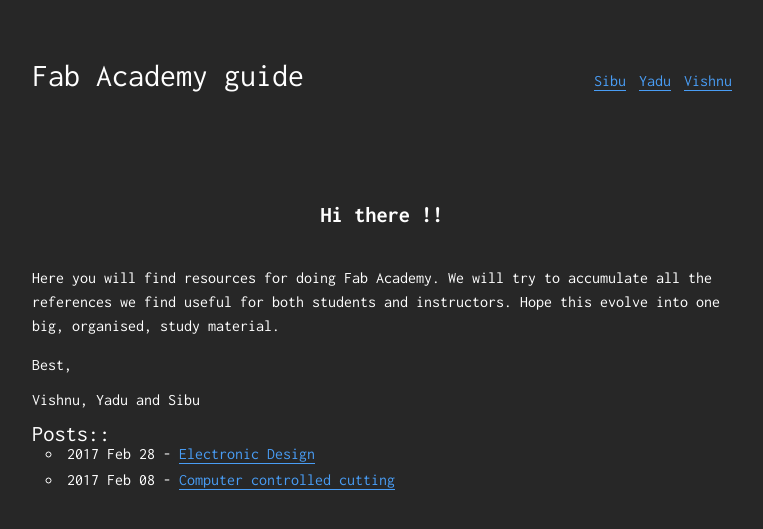
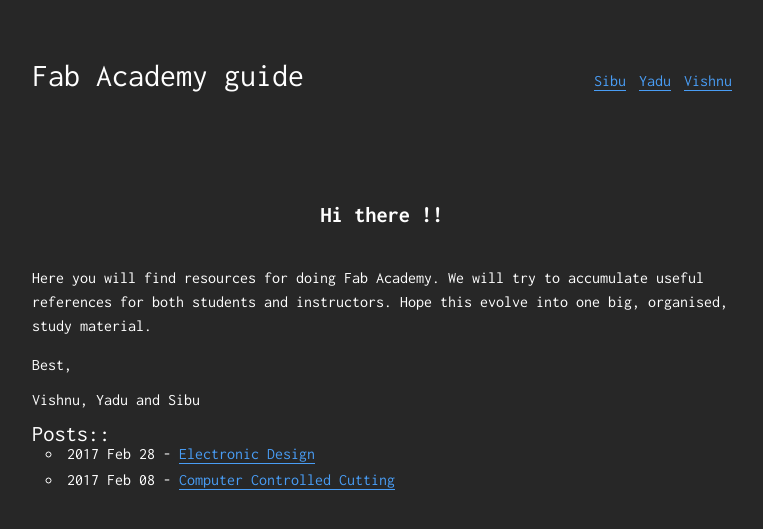
Before and after one commit to VishnuEaswaran/Fab17-instruct, a Jekyll site: the page built from index.md, in a window 1280 px wide. Shown: the top 529 px of the page, without its empty margins (258-1021 px from the left). Built offline with Jekyll 4.4.1, drawn with Linux system fonts in a browser that asks for light colours.

Commit message:
corected base url

```diff
--- a/_config.yml
+++ b/_config.yml
@@ -5,8 +5,8 @@ permalink: /blog/:title
 # My variables
 name: Fab Academy guide
 description: For academy students and instructors
-#baseurl: /Fab17-instruct
-baseurl:
+baseurl: /Fab17-instruct
+#baseurl:
 google_verification: null
 
 
--- a/index.md
+++ b/index.md
@@ -15,7 +15,8 @@ layout: one
 <!-- From here it is just markdown -->
 ## Hi there !!
 
-Here you will find resources for doing Fab Academy. We will try to accumulate all the references we find useful for both students and instructors. Hope this evolve into one big, organised, study material.
+Here you will find resources for doing Fab Academy. We will try to accumulate useful references for both students and instructors. Hope this evolve into one big, organised, study material.
+
 <p>
 <p> Best, </p>
 Vishnu, Yadu and Sibu
```
Also changed, not shown: _posts/2017-02-08-Computer Controlled Cutting.md (+6 -1 lines).
